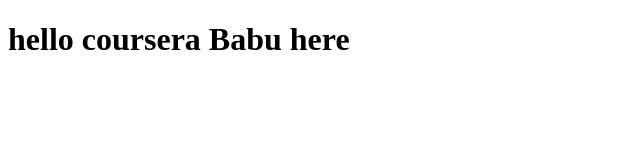
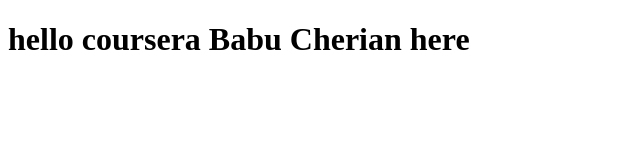
Before and after one commit to babzz/coursera-test, a plain HTML site: page index.html in a window 1280 px wide. Shown: the whole page, without its empty margins (0-640 px from the left). Drawn offline with Linux system fonts and the light colour scheme.

Commit message:
next version of my file

```diff
--- a/index.html
+++ b/index.html
@@ -5,6 +5,6 @@
     <title>Hello Coursera</title>
   </head>
   <body>
-    <h1>hello coursera Babu here</h1>
+    <h1>hello coursera Babu Cherian here</h1>
   </body>
 </html>
```
